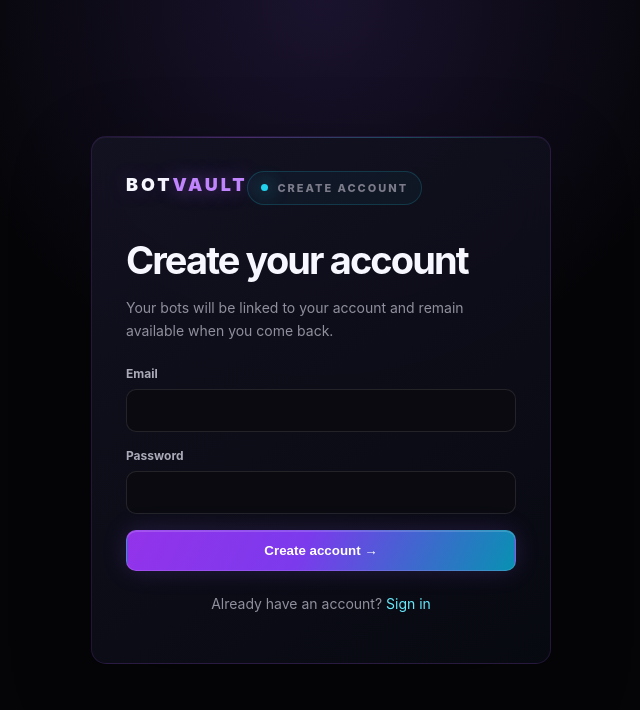
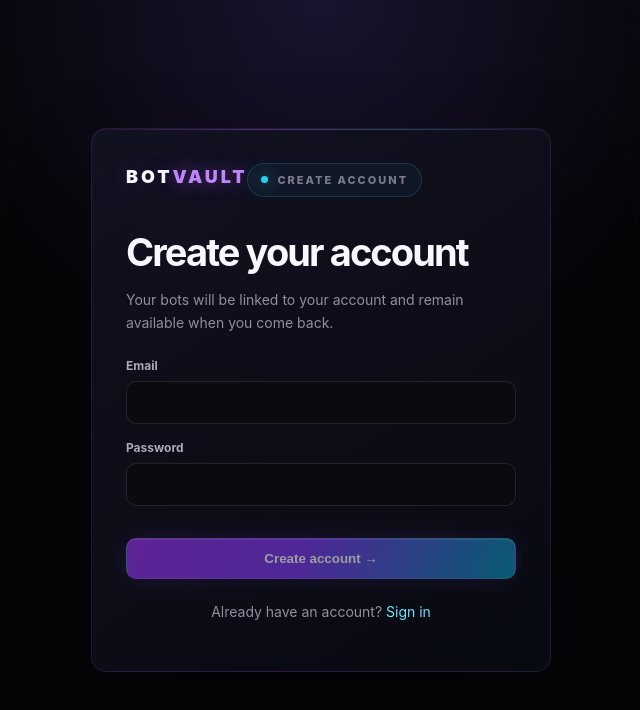
Before and after one commit to christy395/botvault, a Next.js app: page /register in a window 1280 px wide. Shown: the top 710 px of the page, without its empty margins (319-959 px from the left). Built offline with nearby package versions, Linux system fonts and the light colour scheme; no server answers.

Commit message:
Require Turnstile on account registration

```diff
--- a/app/register/page.tsx
+++ b/app/register/page.tsx
@@ -2,6 +2,7 @@
 
 import { FormEvent, useState } from "react";
 import { useRouter } from "next/navigation";
+import Turnstile from "@/components/Turnstile";
 
 export default function RegisterPage() {
   const router = useRouter();
@@ -9,20 +10,29 @@ export default function RegisterPage() {
   const [password, setPassword] = useState("");
   const [error, setError] = useState("");
   const [busy, setBusy] = useState(false);
+  const [challengeToken, setChallengeToken] = useState("");
+  const [challengeResetKey, setChallengeResetKey] = useState(0);
 
   async function submit(event: FormEvent) {
     event.preventDefault();
     setBusy(true);
     setError("");
+    if (!challengeToken) {
+      setError("Complete the security verification first.");
+      setBusy(false);
+      return;
+    }
 
     try {
       const res = await fetch("/api/auth/register", {
         method: "POST",
         headers: { "Content-Type": "application/json" },
-        body: JSON.stringify({ email, password }),
+        body: JSON.stringify({ email, password, challengeToken }),
       });
 
       const data = await res.json().catch(() => ({}));
+      setChallengeToken("");
+      setChallengeResetKey(value => value + 1);
 
       if (!res.ok) {
         setError(
@@ -60,9 +70,11 @@ export default function RegisterPage() {
             <input type="password" minLength={8} value={password} onChange={e => setPassword(e.target.value)} required />
           </label>
 
+          <div className="turnstileWrap"><Turnstile resetKey={challengeResetKey} onToken={setChallengeToken} /></div>
+
           {error && <div className="dashboardNotice"><span>!</span>{error}</div>}
 
-          <button className="primary" disabled={busy}>
+          <button className="primary" disabled={busy || !challengeToken}>
             {busy ? "Creating..." : "Create account"} <b>→</b>
           </button>
         </form>
```
